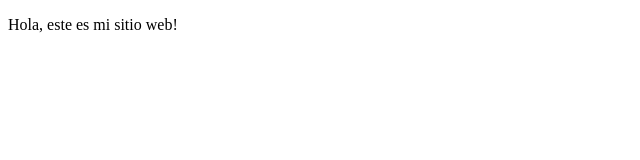
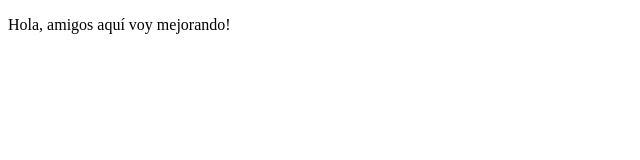
Before and after one commit to luisreyes1031/proyectoDemoCursoPrework, a plain HTML site: page index.html in a window 1280 px wide. Shown: the full height of the page, 0-640 px from the left. Drawn offline with Linux system fonts and the light colour scheme.

Commit message:
agregué cambio de mejorando

```diff
--- a/index.html
+++ b/index.html
@@ -7,6 +7,6 @@
     <title>Hola Mundo</title>
 </head>
 <body>
-    <p> Hola, este es mi sitio web!</p>
+    <p> Hola, amigos aquí voy mejorando!</p>
 </body>
 </html>
```
